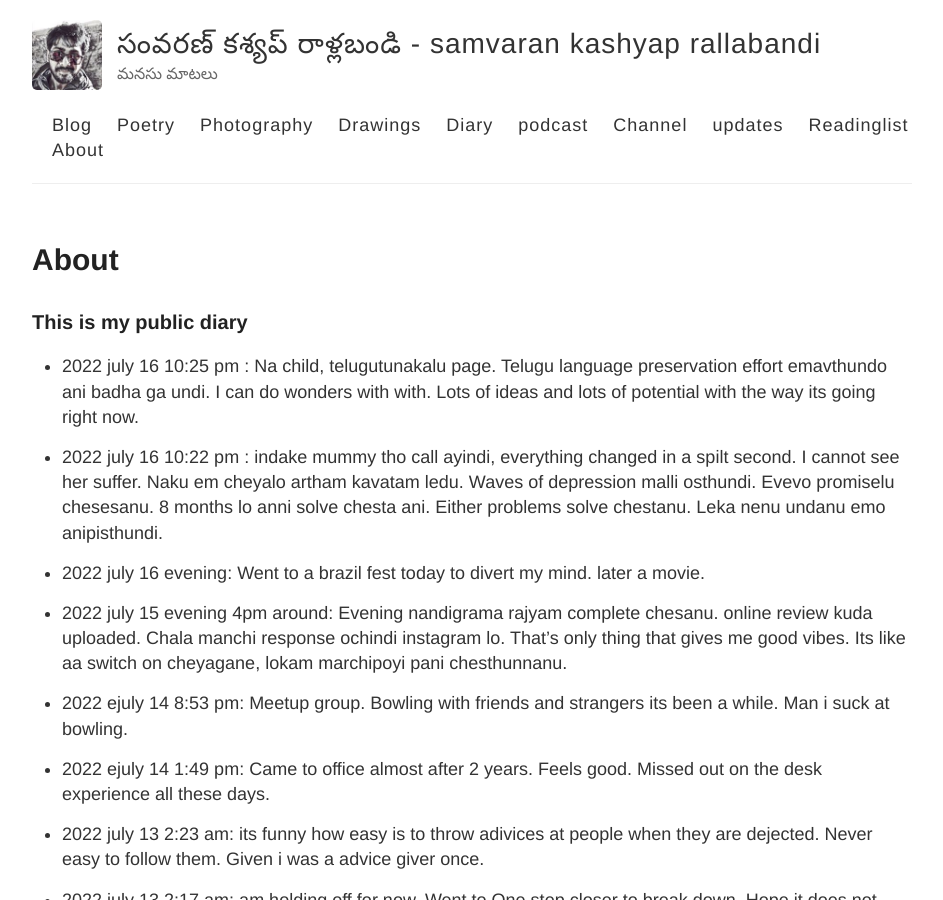
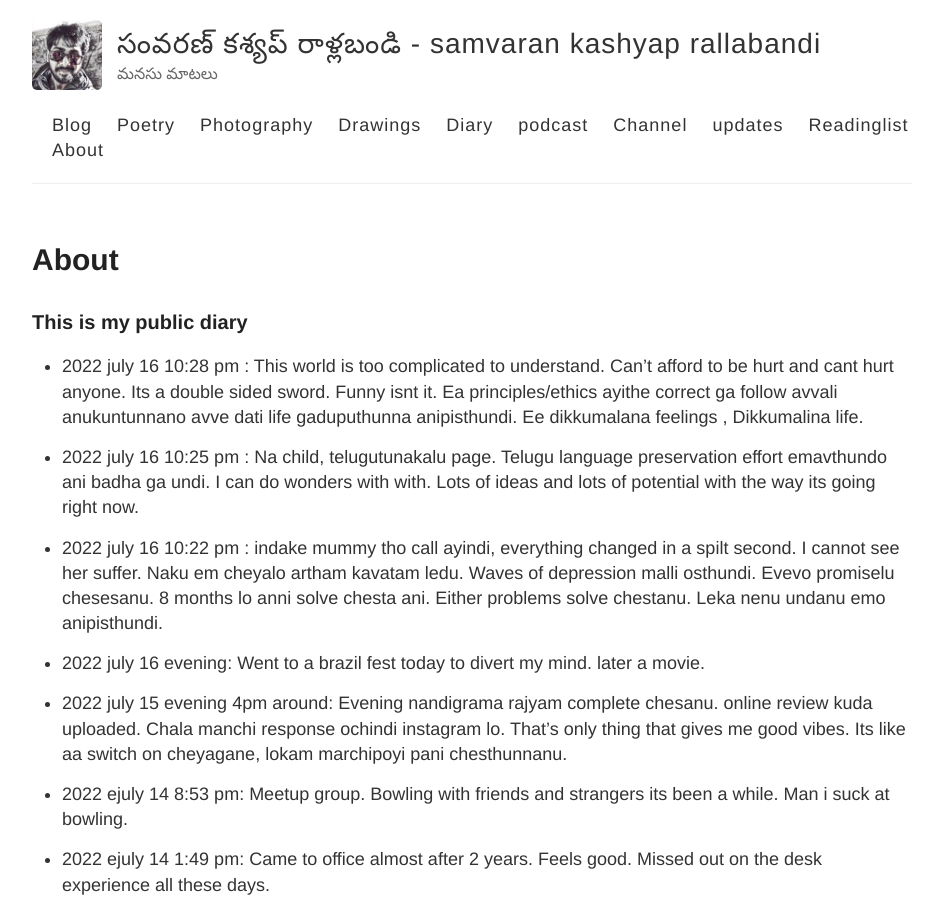
Before and after one commit to rsk/rsk.github.io, a Jekyll site: the page built from updates.md, in a window 1280 px wide and 900 px high. Shown: the whole window, without its empty margins (168-1111 px from the left). Built offline with Jekyll 4.4.1, drawn with Linux system fonts in a browser that asks for light colours; comment, search, counter and statistics services are not loaded.

Commit message:
Update updates.md

```diff
--- a/updates.md
+++ b/updates.md
@@ -6,6 +6,10 @@ permalink: /updates/
 
 
 ### This is my public diary
+- 2022 july 16 10:28 pm : This world is too complicated to understand. Can't afford to be hurt and cant hurt anyone. Its a double sided sword.
+Funny isnt it. Ea principles/ethics ayithe correct ga follow avvali anukuntunnano avve dati life gaduputhunna anipisthundi.
+Ee dikkumalana feelings , Dikkumalina life.
+
 - 2022 july 16 10:25 pm : Na child, telugutunakalu page. Telugu language preservation effort emavthundo ani badha ga undi. I can do wonders with with. Lots of ideas and lots of potential with the way its going right now.
 
 - 2022 july 16 10:22 pm : indake mummy tho call ayindi, everything changed in a spilt second. I cannot see her suffer.
```
